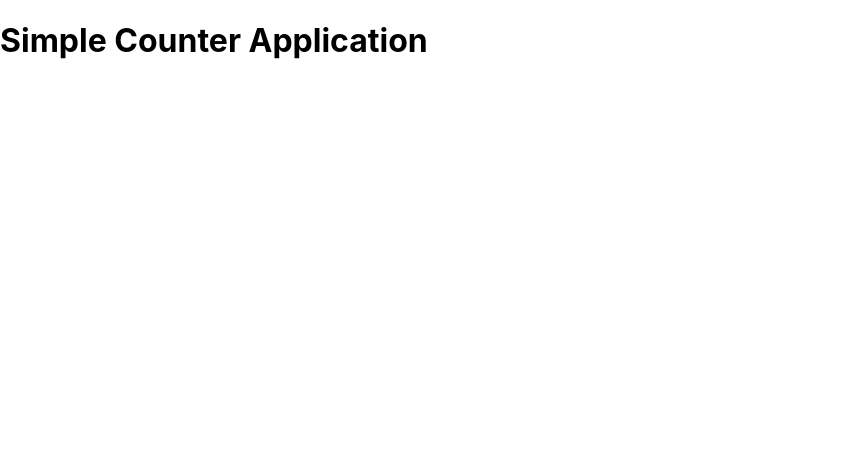
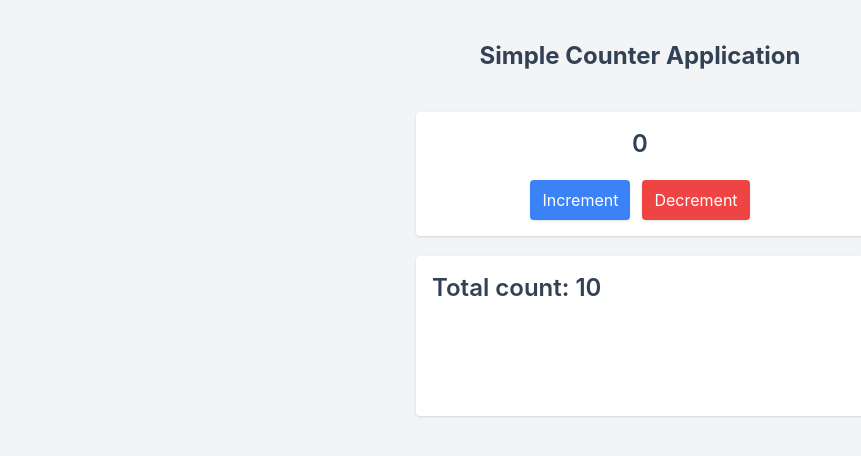
Before and after one commit to faima-ahmed/redux-toolkit, a React (Create React App) app: page / in a window 1280 px wide. Shown: the top 456 px of the page, without its empty margins (0-861 px from the left). Built offline with nearby package versions, Linux system fonts and the light colour scheme.

Commit message:
redux-up

```diff
--- a/package.json
+++ b/package.json
@@ -36,8 +36,6 @@
     ]
   },
   "devDependencies": {
-    "autoprefixer": "^10.4.20",
-    "postcss": "^8.4.49",
     "tailwindcss": "^3.4.15"
   }
 }
--- a/postcss.config.js
+++ /dev/null
@@ -1,6 +0,0 @@
-module.exports = {
-  plugins: {
-    tailwindcss: {},
-    autoprefixer: {},
-  },
-}
--- a/src/App.js
+++ b/src/App.js
@@ -1,9 +1,17 @@
 import React from 'react';
+import Counter from './Counter';
+import Stats from './Stats';
 
 const App = () => {
   return (
-    <div>
-      <h1>Simple Counter Application</h1>
+    <div className='w-screen h-screen p-10 bg-gray-100 text-slate-700'>
+      <h1 className='max-w-md mx-auto text-center text-2xl font-bold'>
+        Simple Counter Application
+      </h1>
+      <div className='max-w-md mx-auto mt-10 space-y-5'>
+        <Counter/>
+        <Stats totalCount={10}/>
+      </div>
     </div>
   );
 };
--- /dev/null
+++ b/src/Button.js
@@ -0,0 +1,15 @@
+import React from 'react';
+
+const Button = ({children, type, handler}) => {
+
+    const style= type === 'danger'
+    ? 'bg-red-500 text-white px-3 py-2 rounded shadow'
+    : 'bg-blue-500 text-white px-3 py-2 rounded shadow';
+    return (
+        <button className={style} onClick={handler}>
+            {children}
+        </button>
+    );
+};
+
+export default Button;
--- /dev/null
+++ b/src/Count.js
@@ -0,0 +1,11 @@
+import React from 'react';
+
+const Count = ({count}) => {
+    return (
+        <div className='text-2xl font-semibold'>
+            {count}
+        </div>
+    );
+};
+
+export default Count;
--- /dev/null
+++ b/src/Counter.js
@@ -0,0 +1,26 @@
+import React, { useState } from 'react';
+import Count from './Count';
+import Button from './Button';
+
+const Counter = () => {
+    const [count, setCount]=useState(0);
+
+    const handleIncrement=()=>{
+        setCount((prevCount)=> prevCount+1);
+    }
+
+    const handleDecrement=()=>{
+        setCount((prevCount)=> prevCount-1);
+    }
+    return (
+        <div className='p-4 h-auto flex flex-col items-center justify-center space-y-5 bg-white rounded shadow'>
+            <Count count={count}/>
+            <div className='flex space-x-3'>
+                <Button handler={handleIncrement}>Increment</Button>
+                <Button type='danger' handler={handleDecrement}>Decrement</Button>
+            </div>
+        </div>
+    );
+};
+
+export default Counter;
--- /dev/null
+++ b/src/Stats.js
@@ -0,0 +1,13 @@
+import React from 'react';
+
+const Stats = ({totalCount}) => {
+    return (
+        <div className='p-4 h-40 flex-col items-center justify-center space-y-5 bg-white rounded shadow'>
+            <div className='text-2xl font-semibold'>
+                Total count: {totalCount}
+            </div>
+        </div>
+    );
+};
+
+export default Stats;
--- a/src/index.css
+++ b/src/index.css
@@ -1,3 +1,6 @@
+@tailwind base;
+@tailwind components;
+@tailwind utilities;
 body {
   margin: 0;
   font-family: -apple-system, BlinkMacSystemFont, 'Segoe UI', 'Roboto', 'Oxygen',
--- a/tailwind.config.js
+++ b/tailwind.config.js
@@ -1,6 +1,6 @@
 /** @type {import('tailwindcss').Config} */
 module.exports = {
-  content: [],
+  content: [ "./src/**/*.{js,jsx,ts,tsx}",],
   theme: {
     extend: {},
   },
```
Also changed, not shown: 1 other file (tests, documents, lock files or other folders).
